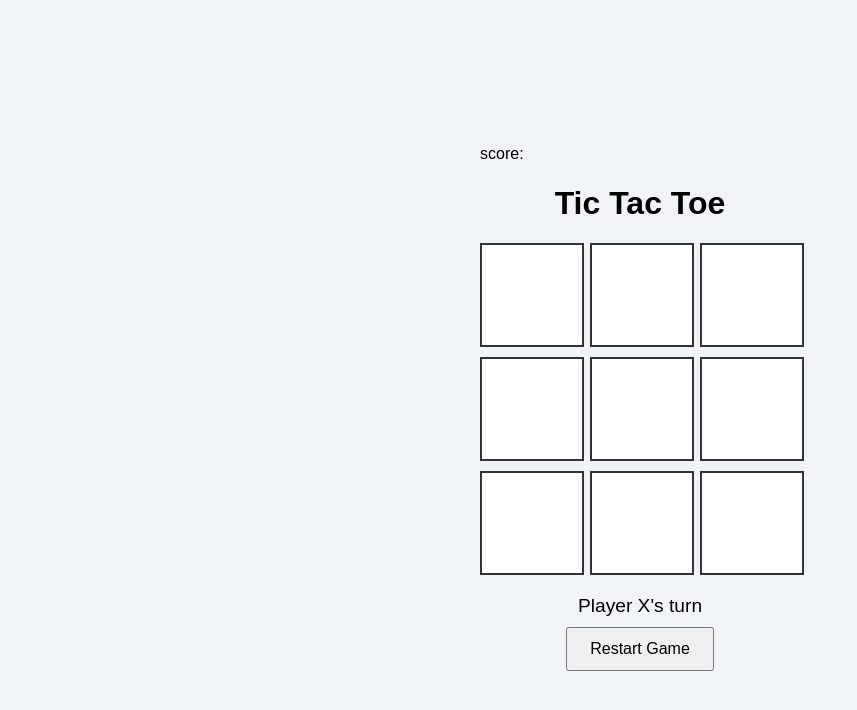
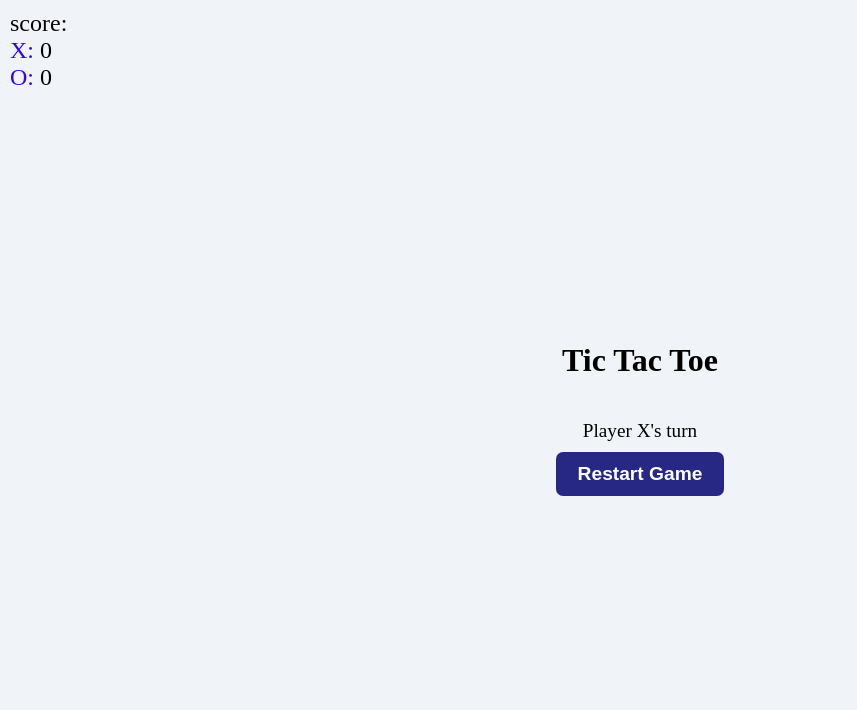
Before and after one commit to Alisher7172/tic-tac-toe, a plain HTML site: page index.html in a window 1280 px wide. Shown: the whole page, without its empty margins (0-857 px from the left). Drawn offline with Linux system fonts and the light colour scheme.

Commit message:
some changes

```diff
--- a/index.html
+++ b/index.html
@@ -7,7 +7,14 @@
   <link rel="stylesheet" href="style.css"/>
 </head>
 <body>
-  <dv class="score">score: </div>
+  <div class="score_container">
+    <div class="score">score: </div>
+    <div>X: <div class="playerX">0</div></div>
+    <div>O: <div class="playerO">0</div></div>
+  </div>
+  <div class = "winner"></div>
+
+
   <div class="container">
     <h1>Tic Tac Toe</h1>
     <div id="board" class="board"></div>
--- a/script.js
+++ b/script.js
@@ -3,7 +3,12 @@ const status = document.getElementById('status');
 const resetBtn = document.getElementById('resetBtn');
 let playerX = document.getElementsByClassName('playerX');
 let playerO = document.getElementsByClassName('playerO');
+<<<<<<< HEAD
 
+=======
+let playerXs = playerX;
+let playerOs = playerO;
+>>>>>>> 32c841408c5ba217f5c1815629769e5323e983c9
 
 let cells = Array(9).fill(null);
 let currentPlayer = 'X';
@@ -63,4 +68,11 @@ resetBtn.addEventListener('click', () => {
   createBoard();
 });
 
+<<<<<<< HEAD
 createBoard();
+=======
+createBoard();
+
+// cookies
+console.log(navigator.cookieEnabled);
+>>>>>>> 32c841408c5ba217f5c1815629769e5323e983c9
--- a/style.css
+++ b/style.css
@@ -1,5 +1,5 @@
 body {
-  font-family: sans-serif;
+  font-family: Arial sans-serif;
   background: #f0f4f8;
   display: flex;
   justify-content: center;
@@ -21,13 +21,16 @@ body {
 .cell {
   width: 100px;
   height: 100px;
-  background: #fff;
-  border: 2px solid #333;
+  background: #221b1b;
+  color: red;
+  border: 2x solid #333;
+  border-radius: 5px;
   font-size: 2.5rem;
   cursor: pointer;
   display: flex;
   align-items: center;
   justify-content: center;
+
 }
 
 .cell:hover {
@@ -40,7 +43,33 @@ body {
 }
 
 button {
+  border: none;
+  border-radius: 7px;
+  background-color: rgba(13, 13, 116, 0.884);
   padding: 11px 22px;
-  font-size: 1rem;
+  color: white;
+  font-size: 1.2rem ;
+  font-weight: bold;
   cursor: pointer;
 }
+.score_container {
+  display: flex;
+  flex-direction: column;
+  position: fixed;
+  top: 10px;
+  left: 10px;
+  font-size: 1.5rem;
+  color: rgba(49, 4, 250, 1);
+
+}
+.score {
+  color: rgb(10, 6, 6);
+}
+.playerX  {
+  color: black;
+  display: inline-block;
+}
+.playerO {
+  display: inline-block;
+  color: black;
+}
```
Also changed, not shown: 1 other file.
